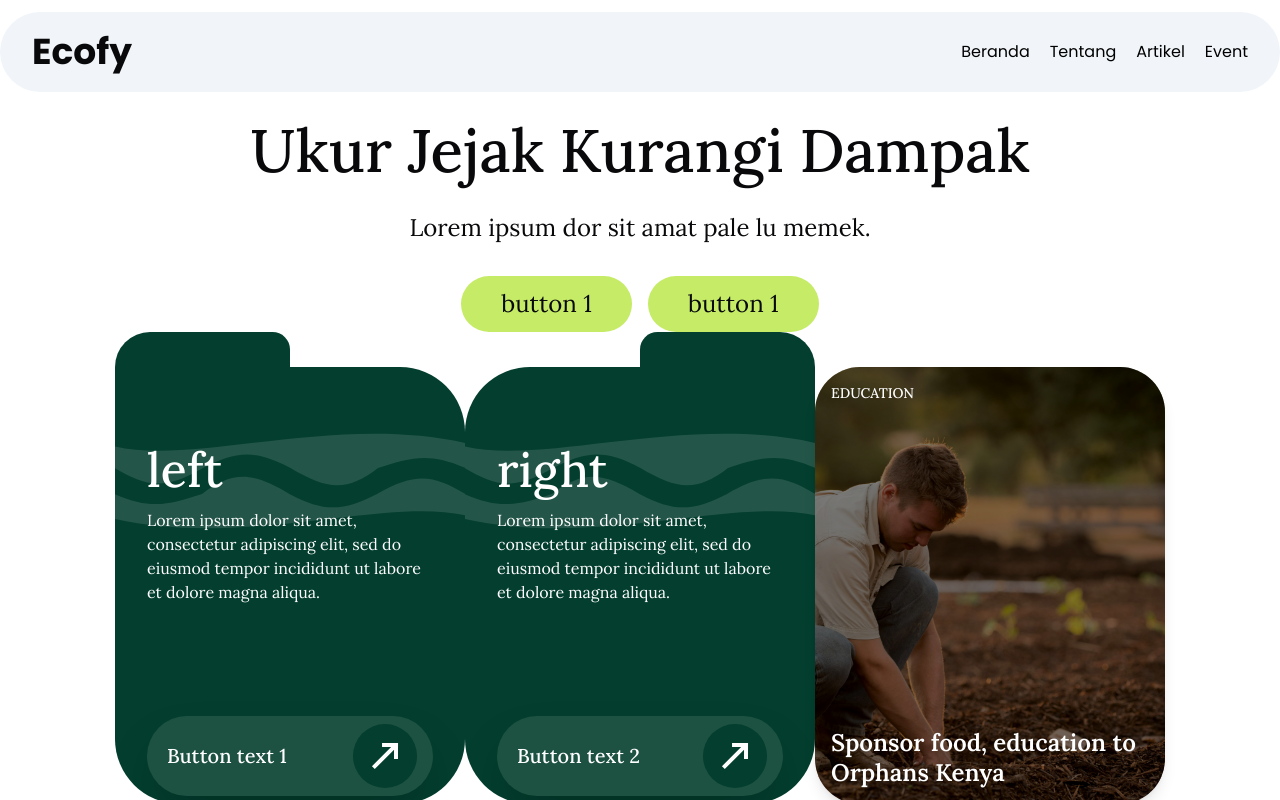
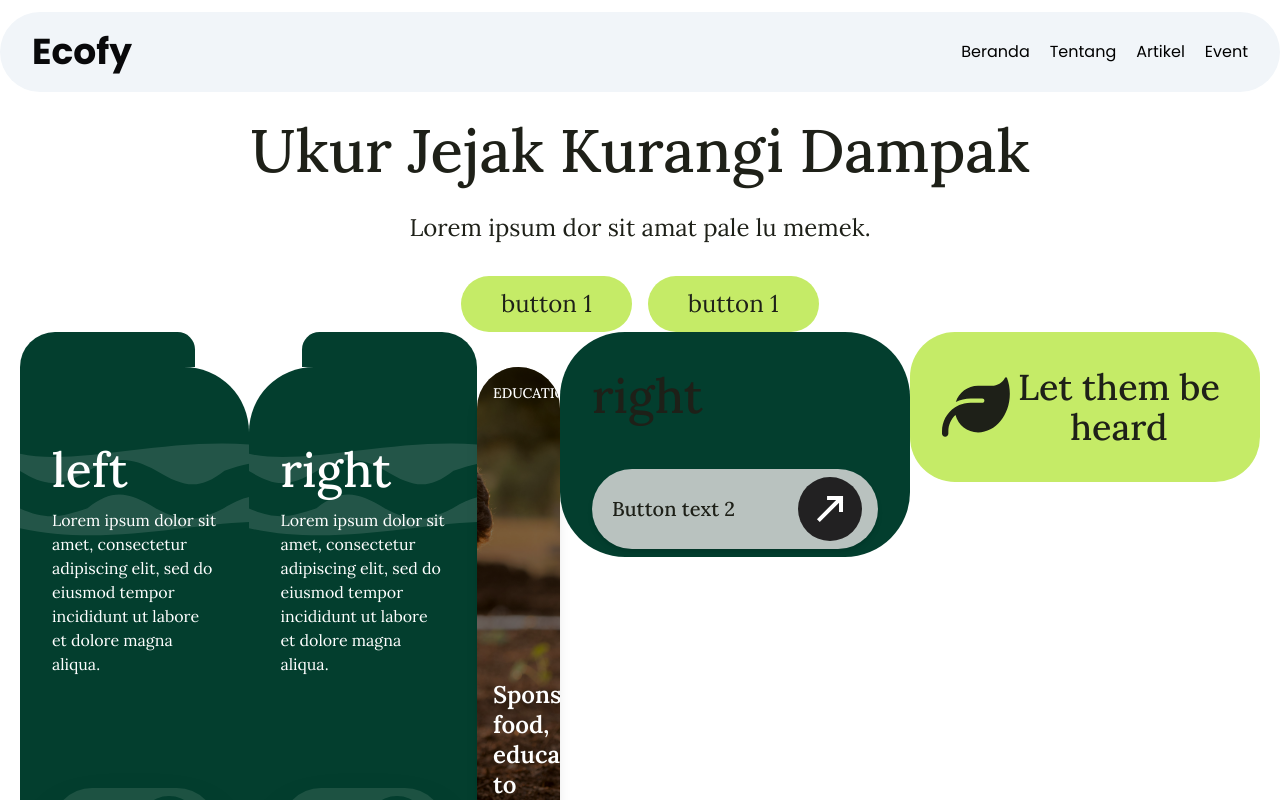
Before and after one commit to kdandy/ecofy, a Next.js app: page / in a window 1280 px wide. Shown: the top 800 px of the page. Built offline with nearby package versions, Linux system fonts and the light colour scheme.

Commit message:
Add more hero cards

```diff
--- /dev/null
+++ b/src/components/custom/HeroCard2.js
@@ -0,0 +1,32 @@
+import React from "react";
+import Image from "next/image";
+import { CgArrowTopRight } from "react-icons/cg";
+import { FaArrowRight } from "react-icons/fa";
+import Link
+ from "next/link";
+const HeroCard2 = ({ title, link, buttonText }) => {
+  return (
+    <Link
+      href={`${link}`}
+      className={`relative group overflow-hidden flex flex-col h-[225px] bg-[#d1dcdb] justify-between min-w-[350px] px-8 bg-secondary text-left rounded-[65px] transition-all duration-300`}
+    >
+      {/* Title */}
+      <h1 className="text-5xl font-medium my-1 mt-[40px] z-20 transition-all duration-300">
+        {title}
+      </h1>
+
+      {/* Button */}
+      <div className="w-full z-20 relative flex items-center justify-between shadow-md bg-[#b9c2bf] px-4 py-2 mb-2 text-xl rounded-full transition-all duration-300 group-hover:shadow-lg group-hover:bg-secondary">
+        <p className="font-medium ml-1 transition-all duration-300 group-hover:text-white">
+          {buttonText}
+        </p>
+        <button className="bg-[#222122] text-white group-hover:bg-secondary text-5xl p-2 rounded-full transition-all duration-300 transform group-hover:scale-110">
+          <CgArrowTopRight className="block group-hover:hidden transition-all duration-300" />
+          <FaArrowRight className="hidden group-hover:block transition-all duration-300" />
+        </button>
+      </div>
+    </Link>
+  );
+};
+
+export default HeroCard2;
--- /dev/null
+++ b/src/components/custom/HeroCard3.js
@@ -0,0 +1,15 @@
+import React from "react";
+import { FaLeaf } from "react-icons/fa6";
+
+const HeroCard3 = ({ title }) => {
+  return (
+    <div className="flex justify-start px-8 items-center max-w-[350px] rounded-[45px] text-text bg-primary w-auto min-w-[350px] h-auto max-h-[150px]">
+      <FaLeaf className="text-8xl" />
+      <h1 className="text-4xl font-medium z-20 transition-all duration-300">
+        {title}
+      </h1>
+    </div>
+  );
+};
+
+export default HeroCard3;
--- a/src/components/section/Hero.js
+++ b/src/components/section/Hero.js
@@ -6,6 +6,8 @@ import React from "react";
 import CustomContainer from "../custom/CustomContainer";
 import HeroCard1 from "../custom/HeroCard1";
 import ImageCard from "../custom/ImageCard";
+import HeroCard2 from "../custom/HeroCard2";
+import HeroCard3 from "../custom/HeroCard3";
 
 const Hero = () => {
   const phrases = ["Ukur Jejak,", "Kurangi Dampak,", "Selamatkan Bumi!"];
@@ -69,6 +71,8 @@ const Hero = () => {
               buttonText="Button text 2"
             />
             <ImageCard />
+            <HeroCard2 title="right" link="/test" buttonText="Button text 2" />
+            <HeroCard3 title="Let them be heard" />
           </div>
         </div>
       </CustomContainer>
--- a/tailwind.config.mjs
+++ b/tailwind.config.mjs
@@ -11,7 +11,7 @@ const Config = {
     extend: {
       colors: {
         secondary: "#033f2d",
-        text: "##1e2018",
+        text: "#1e2018",
         green1: "#81c793",
         green2: "#5fa38b",
         darkblue: "#044883",
```
